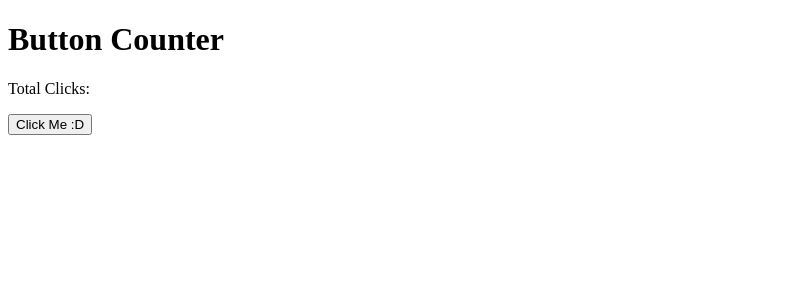
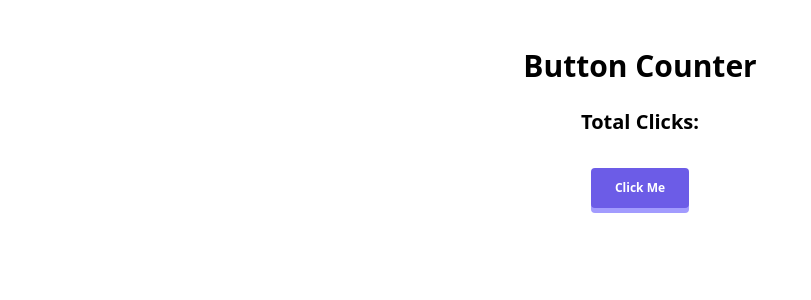
Before and after one commit to Ngovkimyou/Group2---button-counter, a SvelteKit app: page / in a window 1280 px wide. Shown: the top 300 px of the page, without its empty margins (0-811 px from the left). Built offline with nearby package versions, Linux system fonts and the light colour scheme.

Commit message:
ADD: Styling Page's Design

```diff
--- a/package.json
+++ b/package.json
@@ -21,6 +21,8 @@
 		"vite": "^7.3.1"
 	},
 	"dependencies": {
-		"@libsql/client": "^0.17.0"
+		"@libsql/client": "^0.17.0",
+		"@tailwindcss/vite": "^4.1.18",
+		"tailwindcss": "^4.1.18"
 	}
 }
--- /dev/null
+++ b/src/app.css
@@ -0,0 +1 @@
+@import "tailwindcss";
--- a/src/routes/+layout.svelte
+++ b/src/routes/+layout.svelte
@@ -2,6 +2,7 @@
 	import favicon from '$lib/assets/favicon.svg';
 
 	let { children } = $props();
+	import "../app.css";
 </script>
 
 <svelte:head>
--- a/src/routes/+page.svelte
+++ b/src/routes/+page.svelte
@@ -30,12 +30,19 @@
     });
 </script>
 
-<main>
-    <h1>Button Counter</h1>
+<main class="p-12 text-center">
+    <h1 class="text-3xl font-bold mb-6">Button Counter</h1>
+
     {#if loading}
-        <p>Loading...</p>
+        <p class="text-xl text-gray-500">Loading...</p>
     {:else}
-        <p>Total Clicks: {count}</p>
-        <button on:click={increment}>Click Me :D</button>
+        <p class="text-xl font-semibold mb-8">Total Clicks: <span class="text-[#5f4fd6]">{count}</span></p>
+
+        <button
+            on:click={increment}
+            class="bg-[#6c5ce7] px-6 py-3 text-xs font-bold text-white rounded cursor-pointer transition-all ease-in-out duration-100 shadow-[0_5px_0_0_#a29bfe] active:translate-y-[5px] active:shadow-none"
+        >
+        Click Me
+        </button>
     {/if}
 </main>
--- a/vite.config.ts
+++ b/vite.config.ts
@@ -1,6 +1,7 @@
 import { sveltekit } from '@sveltejs/kit/vite';
 import { defineConfig } from 'vite';
+import tailwindcss from '@tailwindcss/vite';
 
 export default defineConfig({
-	plugins: [sveltekit()]
+	plugins: [sveltekit(), tailwindcss(),]
 });
```
Also changed, not shown: 1 other file (tests, documents, lock files or other folders).
